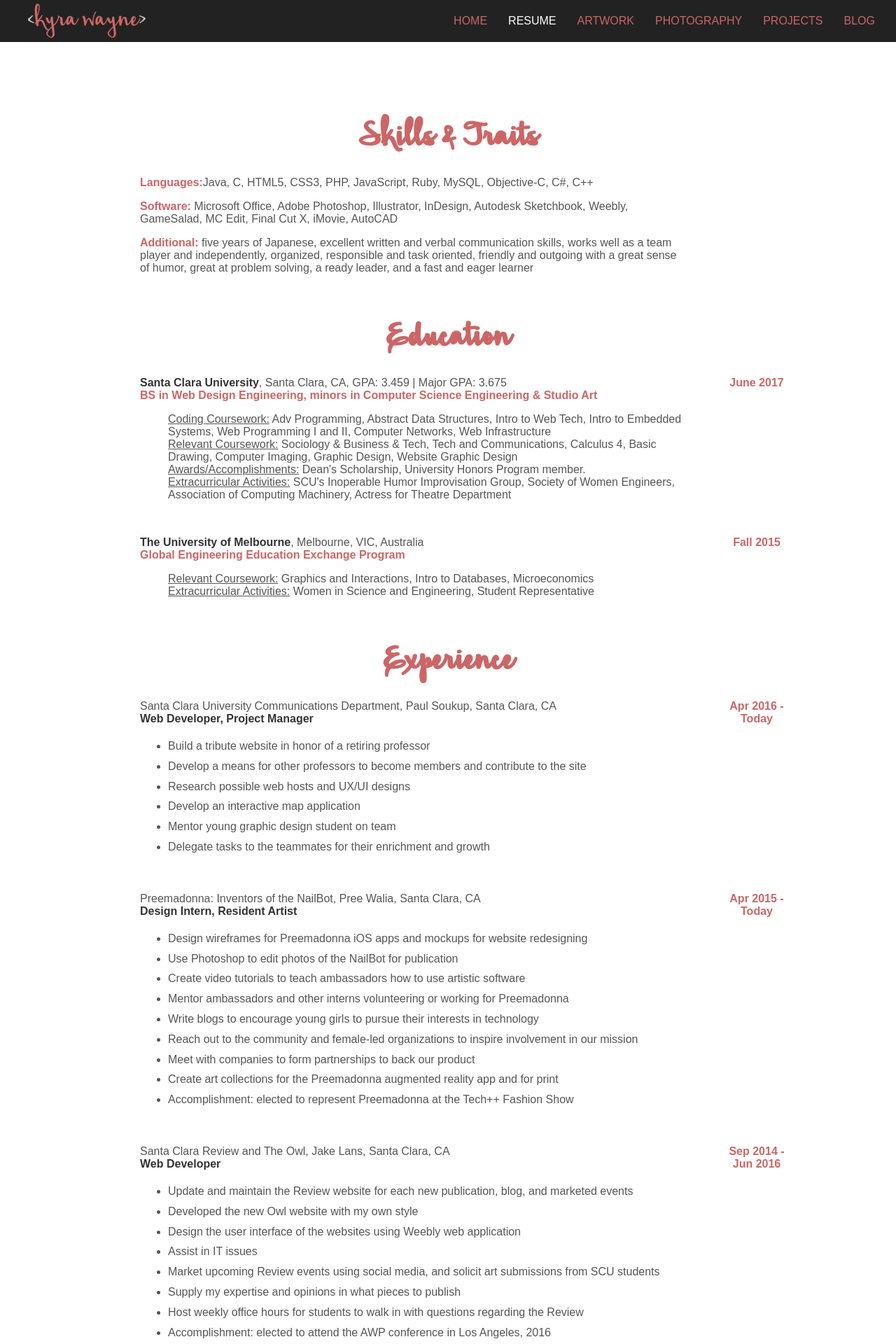
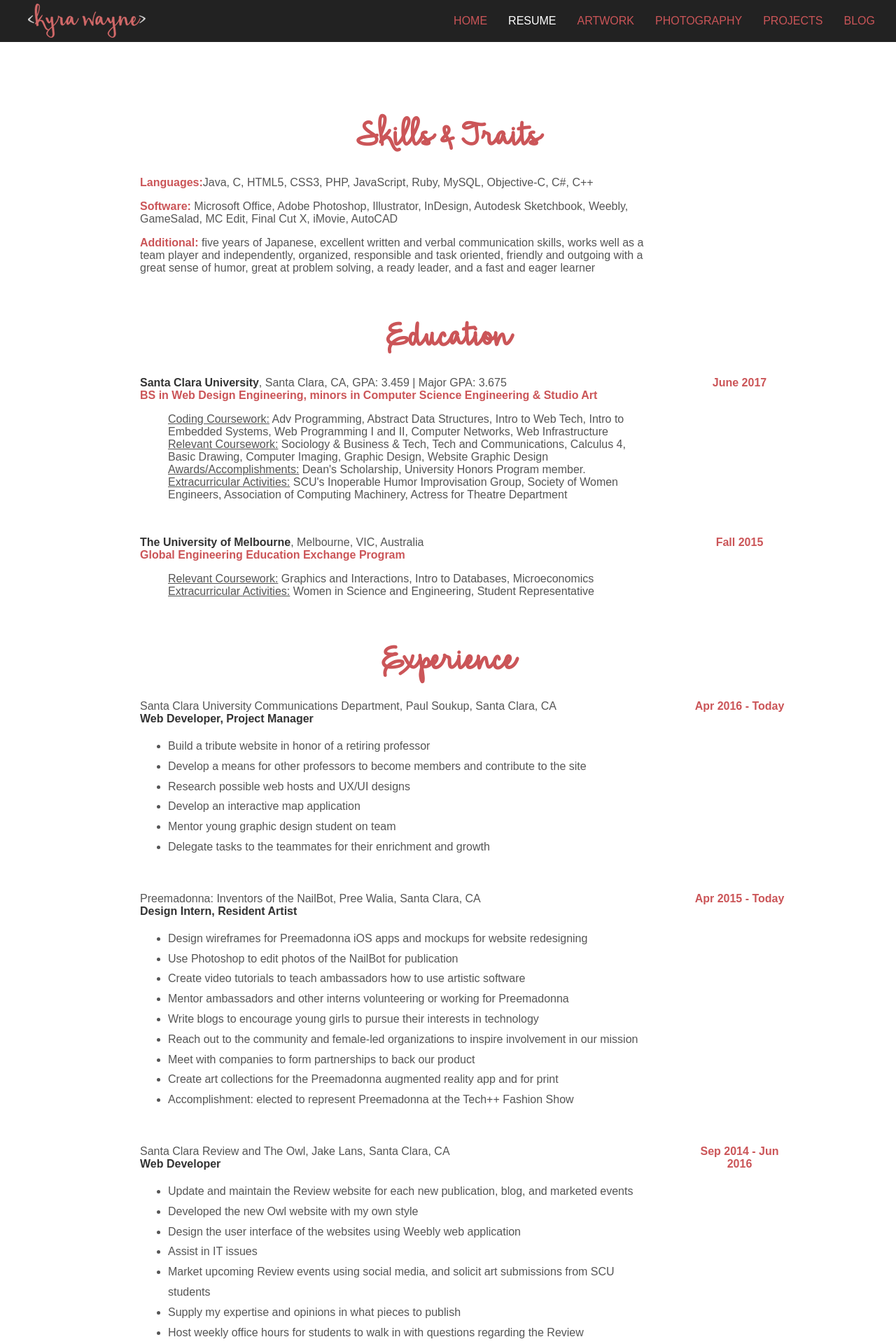
Before and after one commit to KyraWayne/kyrawayne.github.io, a PHP site: page /resume.html in a window 1280 px wide. Shown: the top 1920 px of the page at 70% size. Run offline with PHP 8.4, Linux system fonts and the light colour scheme; some web fonts are replaced.

Commit message:
light font
looks better for headers

```diff
--- a/artwork.html
+++ b/artwork.html
@@ -4,6 +4,7 @@
         <link rel="stylesheet" href="stylesheets/wide.css" />
         <link rel='stylesheet' media='screen and (max-width: 900px)' href='stylesheets/small.css' />
         <link rel="stylesheet" href="stylesheets/stylesheet.css">
+        <link rel="stylesheet" href="stylesheets/stylesheetLight.css">
         <title>Home</title>
         <script>
             function eventHandler(){
--- a/blog.html
+++ b/blog.html
@@ -4,6 +4,7 @@
         <link rel="stylesheet" href="stylesheets/wide.css" />
         <link rel='stylesheet' media='screen and (max-width: 900px)' href='stylesheets/small.css' />
         <link rel="stylesheet" href="stylesheets/stylesheet.css">
+        <link rel="stylesheet" href="stylesheets/stylesheetLight.css">
         <title>Home</title>
         <script>
             function eventHandler(){
--- a/index.html
+++ b/index.html
@@ -4,6 +4,7 @@
         <link rel="stylesheet" href="stylesheets/wide.css" />
         <link rel='stylesheet' media='screen and (max-width: 900px)' href='stylesheets/small.css' />
         <link rel="stylesheet" href="stylesheets/stylesheet.css">
+        <link rel="stylesheet" href="stylesheets/stylesheetLight.css">
         <title>Home</title>
         <script>
             function eventHandler(){
--- a/photography.html
+++ b/photography.html
@@ -4,6 +4,7 @@
         <link rel="stylesheet" href="stylesheets/wide.css" />
         <link rel='stylesheet' media='screen and (max-width: 900px)' href='stylesheets/small.css' />
         <link rel="stylesheet" href="stylesheets/stylesheet.css">
+        <link rel="stylesheet" href="stylesheets/stylesheetLight.css">
         <title>Home</title>
         <script>
             function eventHandler(){
--- a/projects.html
+++ b/projects.html
@@ -4,6 +4,7 @@
         <link rel="stylesheet" href="stylesheets/wide.css" />
         <link rel='stylesheet' media='screen and (max-width: 900px)' href='stylesheets/small.css' />
         <link rel="stylesheet" href="stylesheets/stylesheet.css">
+        <link rel="stylesheet" href="stylesheets/stylesheetLight.css">
         <title>Home</title>
         <script>
             function eventHandler(){
--- a/resume.html
+++ b/resume.html
@@ -4,6 +4,7 @@
         <link rel="stylesheet" href="stylesheets/wide.css" />
         <link rel='stylesheet' media='screen and (max-width: 900px)' href='stylesheets/small.css' />
         <link rel="stylesheet" href="stylesheets/stylesheet.css">
+        <link rel="stylesheet" href="stylesheets/stylesheetLight.css">
         <title>Home</title>
         <script>
             function eventHandler(){
@@ -42,7 +43,7 @@
             .descript{
                 text-align:left;
                 margin-left:50px;
-                width:80%;
+                width:75%;
                 clear:none;
             }
             .descript li{
@@ -53,10 +54,10 @@
             .dates{
                 float:right;
                 clear:none;
-                width:10%;
+                width:15%;
             }
             .dates p{
-                color:#c66;
+                color:rgb(203,85,88);
                 font-weight:bold;
             }
             .indent{
@@ -96,9 +97,9 @@
            <br><br><br>
             <h1>Skills & Traits</h1>
            <div class="descript">
-               <p><b><span style="color:#c66">Languages:</span></b>Java, C, HTML5, CSS3, PHP, JavaScript, Ruby, MySQL, Objective-C, C#, C++</p>
-               <p><b><span style="color:#c66">Software:</span></b> Microsoft Office, Adobe Photoshop, Illustrator, InDesign, Autodesk Sketchbook, Weebly, GameSalad, MC Edit, Final Cut X, iMovie, AutoCAD</p>
-               <p><b><span style="color:#c66">Additional:</span></b> five years of Japanese, excellent written and verbal communication skills, works well as a team player and independently, organized, responsible and task oriented, friendly and outgoing with a great sense of humor, great at problem solving, a ready leader, and a fast and eager learner</p>
+               <p><b><span style="color:rgb(203,85,88)">Languages:</span></b>Java, C, HTML5, CSS3, PHP, JavaScript, Ruby, MySQL, Objective-C, C#, C++</p>
+               <p><b><span style="color:rgb(203,85,88)">Software:</span></b> Microsoft Office, Adobe Photoshop, Illustrator, InDesign, Autodesk Sketchbook, Weebly, GameSalad, MC Edit, Final Cut X, iMovie, AutoCAD</p>
+               <p><b><span style="color:rgb(203,85,88)">Additional:</span></b> five years of Japanese, excellent written and verbal communication skills, works well as a team player and independently, organized, responsible and task oriented, friendly and outgoing with a great sense of humor, great at problem solving, a ready leader, and a fast and eager learner</p>
            </div>
            <div class="dates">
            </div>
@@ -106,11 +107,11 @@
 
            <h1>Education</h1>
            <div class="dates">
-               <p><span style="color:#c66">June 2017</p></span>
+               <p><span style="color:rgb(203,85,88)">June 2017</p></span>
            </div>
            <div class="descript">
                <p><b><span style="color:#333">Santa Clara University</span></b>, Santa Clara, CA, GPA: 3.459 | Major GPA: 3.675
-                   <br><b><span style="color:#c66">BS in Web Design Engineering, minors in Computer Science Engineering & Studio Art</span></b>
+                   <br><b><span style="color:rgb(203,85,88)">BS in Web Design Engineering, minors in Computer Science Engineering & Studio Art</span></b>
 
                   <div class="indent">
                    <u>Coding Coursework:</u> Adv Programming, Abstract Data Structures, Intro to Web Tech, Intro to Embedded Systems, Web Programming I and II, Computer Networks, Web Infrastructure
@@ -128,7 +129,7 @@
            </div>
            <div class="descript">
                <p><b><span style="color:#333">The University of Melbourne</span></b>, Melbourne, VIC, Australia
-                <br><b><span style="color:#c66">Global Engineering Education Exchange Program</span></b>
+                <br><b><span style="color:rgb(203,85,88)">Global Engineering Education Exchange Program</span></b>
 
                 <div class="indent">
                 <u>Relevant Coursework:</u> Graphics and Interactions, Intro to Databases, Microeconomics
--- a/stylesheets/small.css
+++ b/stylesheets/small.css
@@ -12,10 +12,10 @@
                 padding: 152px 50px 250px 50px;
                 }
             h1{
-                font-family: 'hickory_jackregular';
+                font-family: 'hickory_jack_lightregular';
                 font-size:72px;
+                color:rgb(203,85,88);
                 margin:0;
-                color:#c66;
             }
             p{
                 font-family:"Arial";
@@ -29,7 +29,7 @@
 
             }
             #header a{
-                color:#c66;
+                color:rgb(203,85,88);
                 visibility:hidden;
             }
             #body a:hover{
--- /dev/null
+++ b/stylesheets/stylesheetLight.css
@@ -0,0 +1,36 @@
+/*
+ * Web Fonts from fontspring.com
+ *
+ * All OpenType features and all extended glyphs have been removed.
+ * Fully installable fonts can be purchased at http://www.fontspring.com
+ *
+ * The fonts included in this stylesheet are subject to the End User License you purchased
+ * from Fontspring. The fonts are protected under domestic and international trademark and
+ * copyright law. You are prohibited from modifying, reverse engineering, duplicating, or
+ * distributing this font software.
+ *
+ * (c) 2010-2016 Fontspring
+ *
+ *
+ *
+ *
+ * The fonts included are copyrighted by the vendor listed below.
+ *
+ * Vendor:      Brittney Murphy Design
+ * License URL: https://www.fontspring.com/licenses/brittneymurphydesign/webfont
+ *
+ *
+ */
+
+@font-face {
+    font-family: 'hickory_jack_lightregular';
+    src: url('hickory_jack_light-webfont.eot');
+    src: url('hickory_jack_light-webfont.eot?#iefix') format('embedded-opentype'),
+         url('hickory_jack_light-webfont.woff2') format('woff2'),
+         url('hickory_jack_light-webfont.woff') format('woff'),
+         url('hickory_jack_light-webfont.ttf') format('truetype'),
+         url('hickory_jack_light-webfont.svg#hickory_jack_lightregular') format('svg');
+    font-weight: normal;
+    font-style: normal;
+
+}
--- a/stylesheets/wide.css
+++ b/stylesheets/wide.css
@@ -12,9 +12,9 @@
                 padding: 50px 150px 250px 150px;
                 }
             h1{
-                font-family: 'hickory_jackregular';
+                font-family: 'hickory_jack_lightregular';
                 font-size:72px;
-                color:#c66;
+                color:rgb(203,85,88);
                 margin:0;
             }
             h4{
@@ -27,7 +27,7 @@
                 color:#555;
             }
             a{
-                color:#c66;
+                color:rgb(203,85,88);
                 text-decoration:none;
             }
             #body a:hover{
```
Also changed, not shown: stylesheets/hickory_jack_light-webfont.ttf (added).
